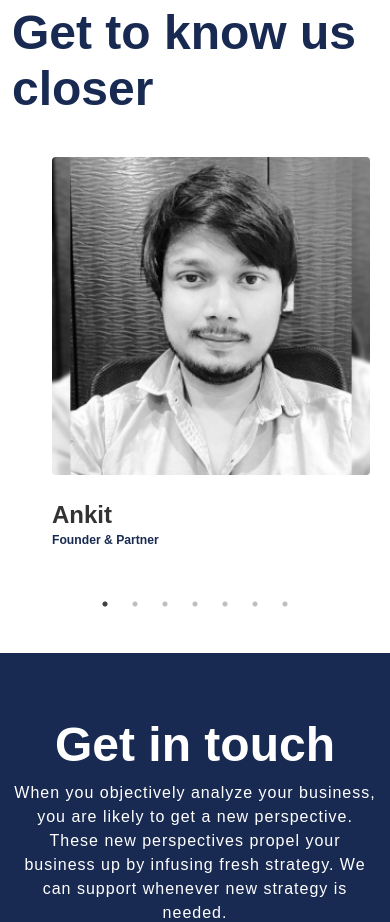
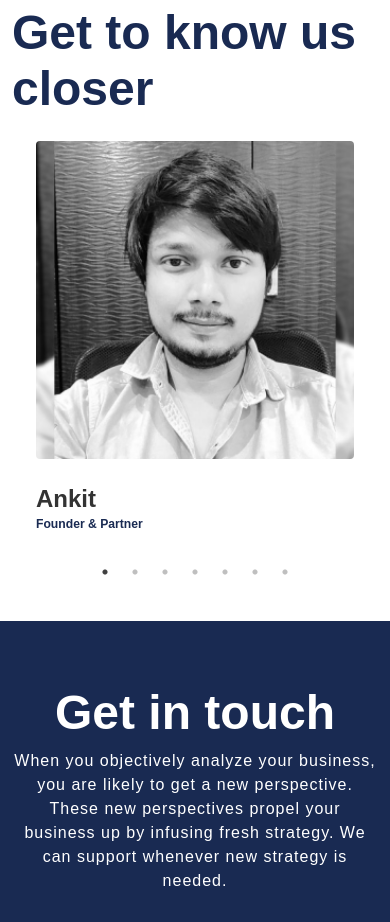
Before and after one commit to dhaladitya108/acorn-globus-site, a Nuxt app: page / in a window 390 px wide. Shown: the part 6580-7502 px from the top of the page. Built offline with nearby package versions, Linux system fonts and the light colour scheme.

Commit message:
margin of teams section fixed on mobile screen

```diff
--- a/components/Teams.vue
+++ b/components/Teams.vue
@@ -118,10 +118,6 @@
 export default {
   data() {
     return {
-      options: {
-        loop: true,
-        perPage: 4,
-      },
       settings: {
         arrows: true,
         dots: true,
@@ -209,4 +205,10 @@ export default {
   width: 32px;
   height: 32px;
 }
+
+@media screen and (max-width: 544px) {
+  .team__card {
+    margin: 0;
+  }
+}
 </style>
```
